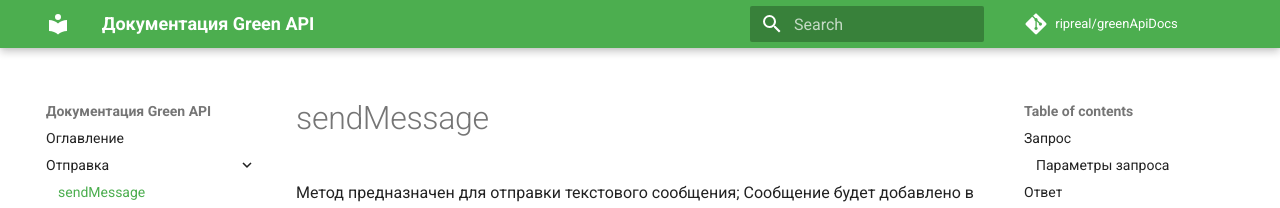
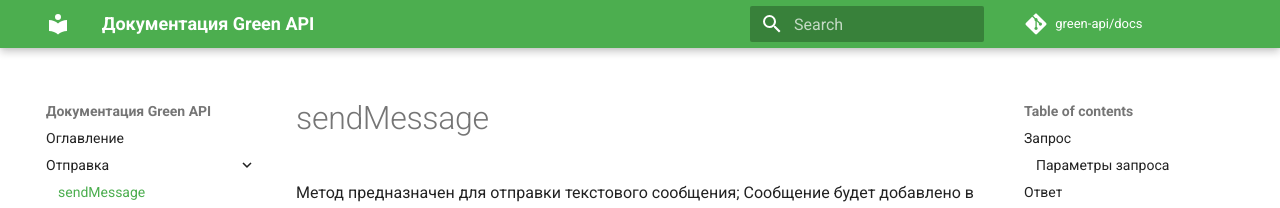
Before and after one commit to sadiv/docs, an MkDocs documentation site: the page built from docs/sending/sendMessage.md, in a window 1280 px wide. Shown: the top 208 px of the page. Built offline with MkDocs 1.6.1 and Material for MkDocs 9.7.7, drawn with Linux system fonts in a browser that asks for light colours; comment, search, counter and statistics services are not loaded.

```diff
--- a/mkdocs.yml
+++ b/mkdocs.yml
@@ -1,6 +1,6 @@
 site_name: Документация Green API
-repo_name: ripreal/greenApiDocs
-repo_url: https://github.com/ripreal/greenApiDocs
+repo_name:  green-api/docs
+repo_url: https://github.com/green-api/docs
 edit_uri: edit/master/docs/
 
 nav:
```
